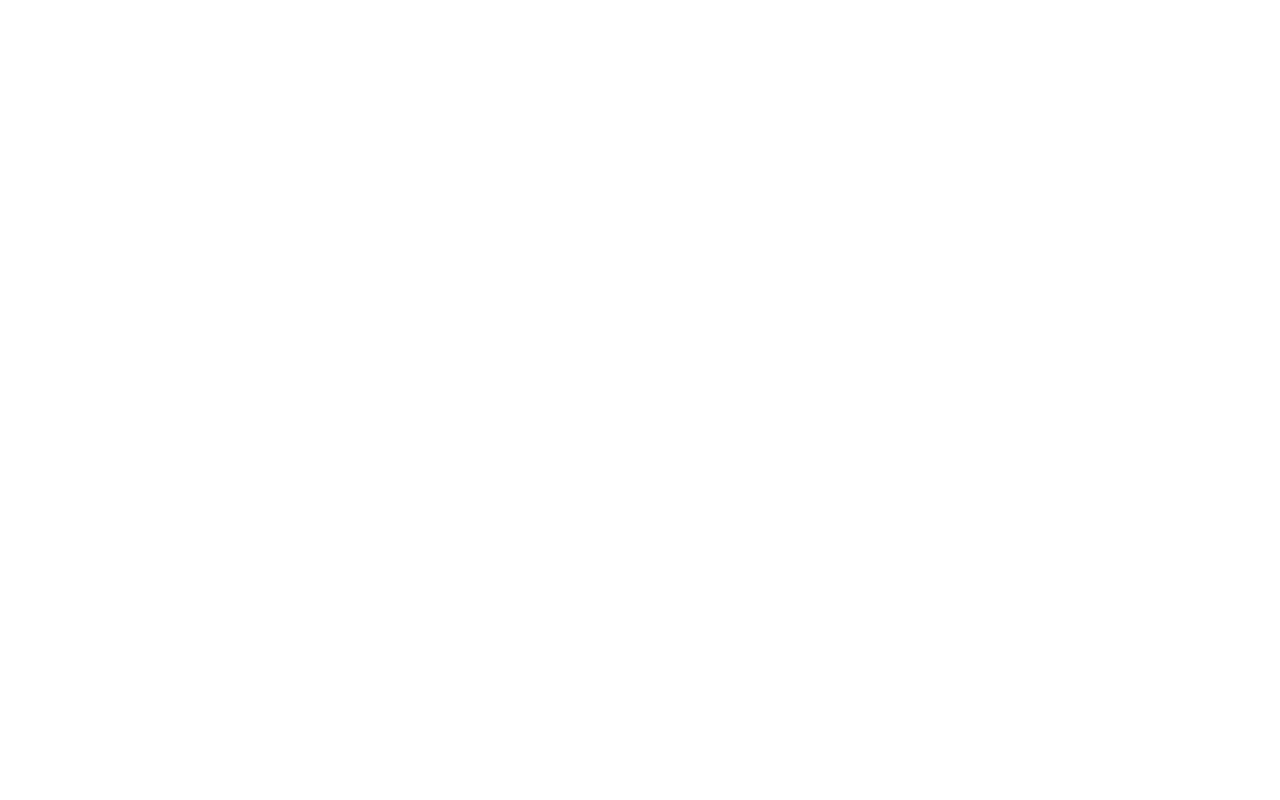
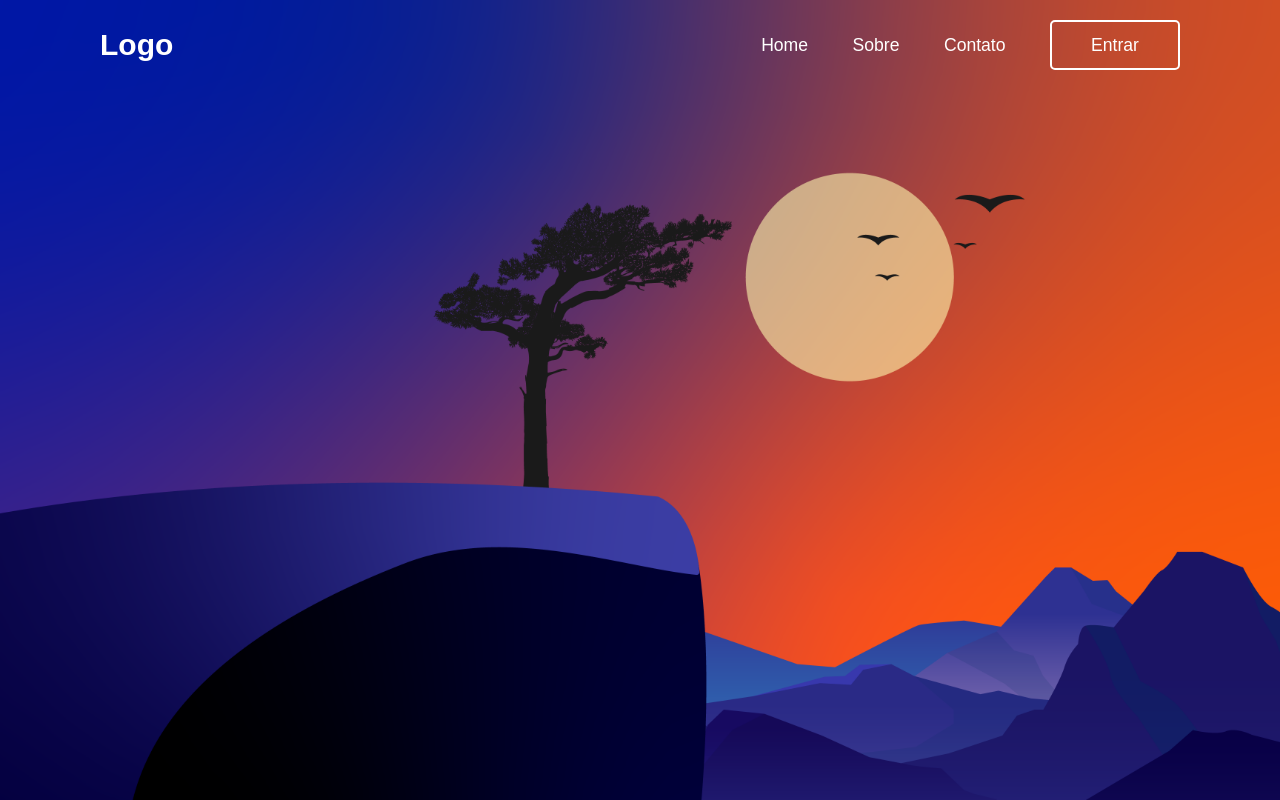
Before and after one commit to bitar011/LoginSite, a plain HTML site: page index.html in a window 1280 px wide. Drawn offline with nearby package versions, Linux system fonts and the light colour scheme; the site is published under a folder, as on GitHub Pages, so addresses that start at the root find nothing.

Commit message:
corrige caminho da imagem de fundo no CSS

```diff
--- a/style.css
+++ b/style.css
@@ -10,7 +10,7 @@
     justify-content: center;
     align-items: center;
     min-height: 100vh;
-    background: url(/assets/background-site-form.png) no-repeat;
+    background: url(assets/background-site-form.png) no-repeat;
     background-size:cover;
     background-position: center;
 }
```
